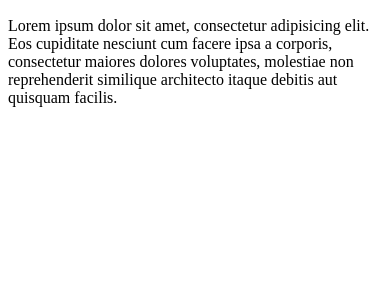
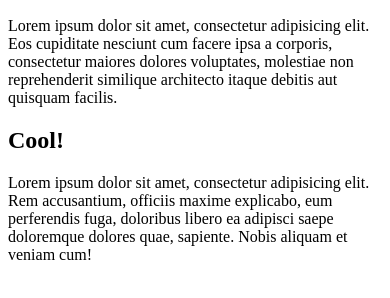
Before and after one commit to majid4466/phonegap_hello, a plain HTML site: page index.html in a window 390 px wide. Shown: the part 50-348 px from the top of the page. Drawn offline with Linux system fonts and the light colour scheme; some packages are replaced by stand-ins of ours.

Commit message:
Added a second paragraph

```diff
--- a/index.html
+++ b/index.html
@@ -10,5 +10,9 @@
 		<p>
 			Lorem ipsum dolor sit amet, consectetur adipisicing elit. Eos cupiditate nesciunt cum facere ipsa a corporis, consectetur maiores dolores voluptates, molestiae non reprehenderit similique architecto itaque debitis aut quisquam facilis.
 		</p>
+		<h2>Cool!</h2>
+		<p>
+			Lorem ipsum dolor sit amet, consectetur adipisicing elit. Rem accusantium, officiis maxime explicabo, eum perferendis fuga, doloribus libero ea adipisci saepe doloremque dolores quae, sapiente. Nobis aliquam et veniam cum!
+		</p>
 	</body>
 </html>
```
